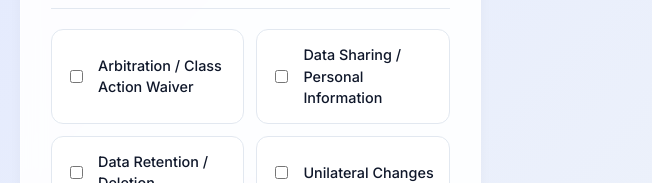
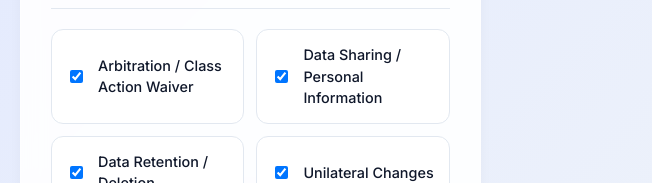
Before and after one commit to arigoldring/policy-lens, a React (Vite) app in the folder policy-lens/: page / in a window 1280 px wide. Shown: the part 617-800 px from the top of the page, without its empty margins (0-652 px from the left). Built offline with nearby package versions, Linux system fonts and the light colour scheme.

Commit message:
made all catagories default on

```diff
--- a/policy-lens/src/App.tsx
+++ b/policy-lens/src/App.tsx
@@ -24,7 +24,7 @@ function App() {
   const [error, setError] = useState<string>("");
 
   const allKeys = Object.keys(detectors) as DetectorKey[];
-  const [selected, setSelected] = useState<DetectorKey[]>([]);
+  const [selected, setSelected] = useState<DetectorKey[]>(allKeys);
 
   async function handleAnalyze() {
     if (!currentText.trim()) return;
```
